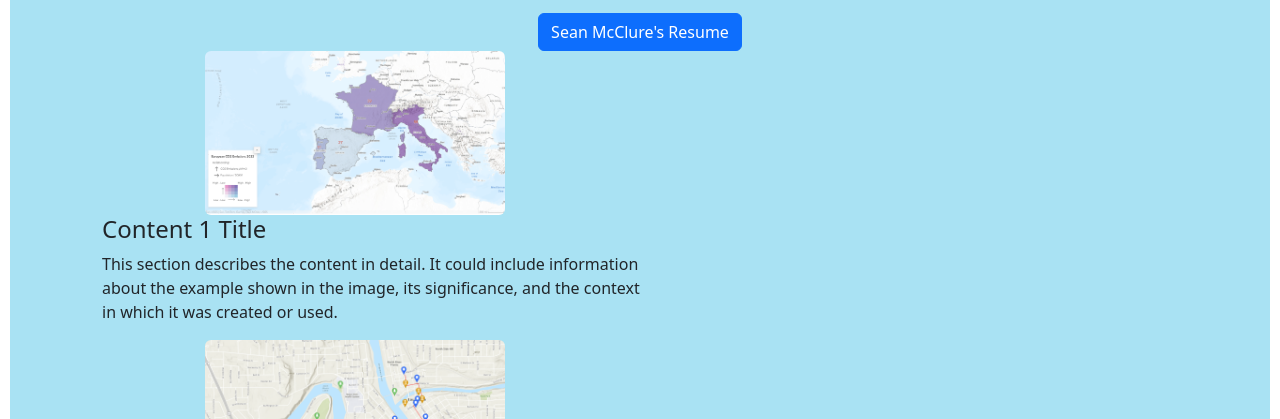
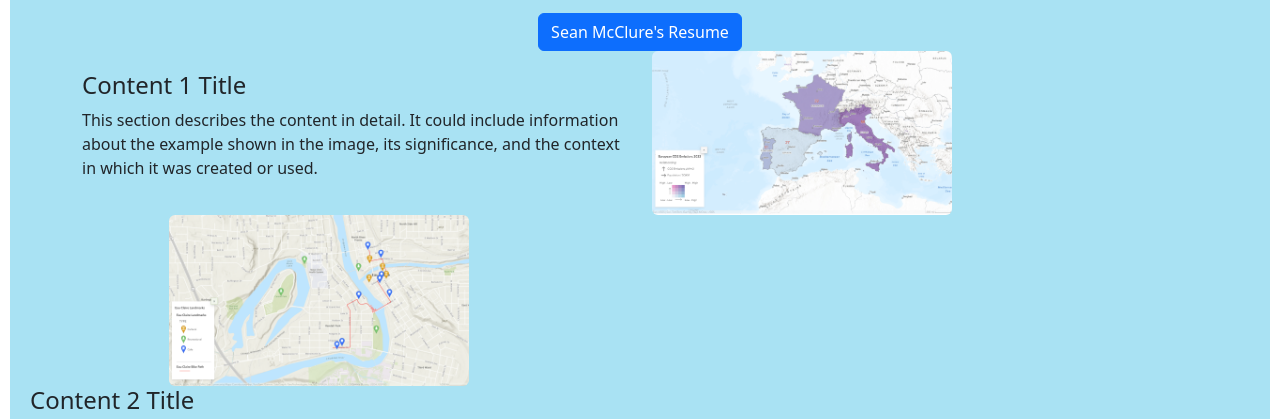
Before and after one commit to seanmcclure30/Sean_McClure_GIS_Portfolio, a plain HTML site: page GIS_PortfolioV1.html in a window 1280 px wide. Shown: the part 960-1379 px from the top of the page. Drawn offline with nearby package versions, Linux system fonts and the light colour scheme.

Commit message:
Update GIS_PortfolioV1.html
Reconfigure the default style parameters of content-section1. Will apply new configuration to other content sections if successful.

```diff
--- a/GIS_PortfolioV1.html
+++ b/GIS_PortfolioV1.html
@@ -72,15 +72,14 @@
 
         <!-- Content Sections -->
         <div class="row content-section">
-            <div class="col-12 col-lg-6 text-center">
+            <div class="col-lg-6">
+                <h4>Content 1 Title</h4>
+                <p>This section describes the content in detail. It could include information about the example shown in the image,
+                    its significance, and the context in which it was created or used.</p>
+            </div>
+            <div class="col-lg-6">
                 <img src="assets/CO2_Emissions.png" class="img-fluid rounded" alt="CO2 Emissions of the Iberian Peninsula">
-            </div>
-            <div class="col-12 col-lg-6 text">
-                <h4>Content 1 Title</h4>
-                <p>
-                    This section describes the content in detail. It could include information about the example shown in the image,
-                    its significance, and the context in which it was created or used.
-                </p>
+                </div>
             </div>
         </div>
 
```
